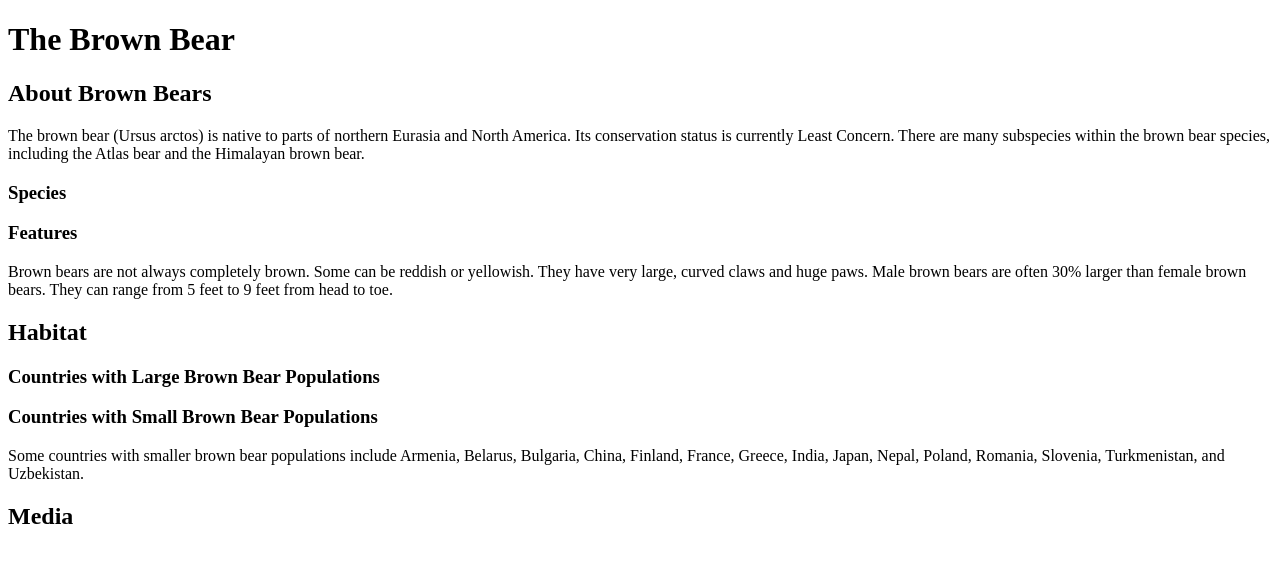
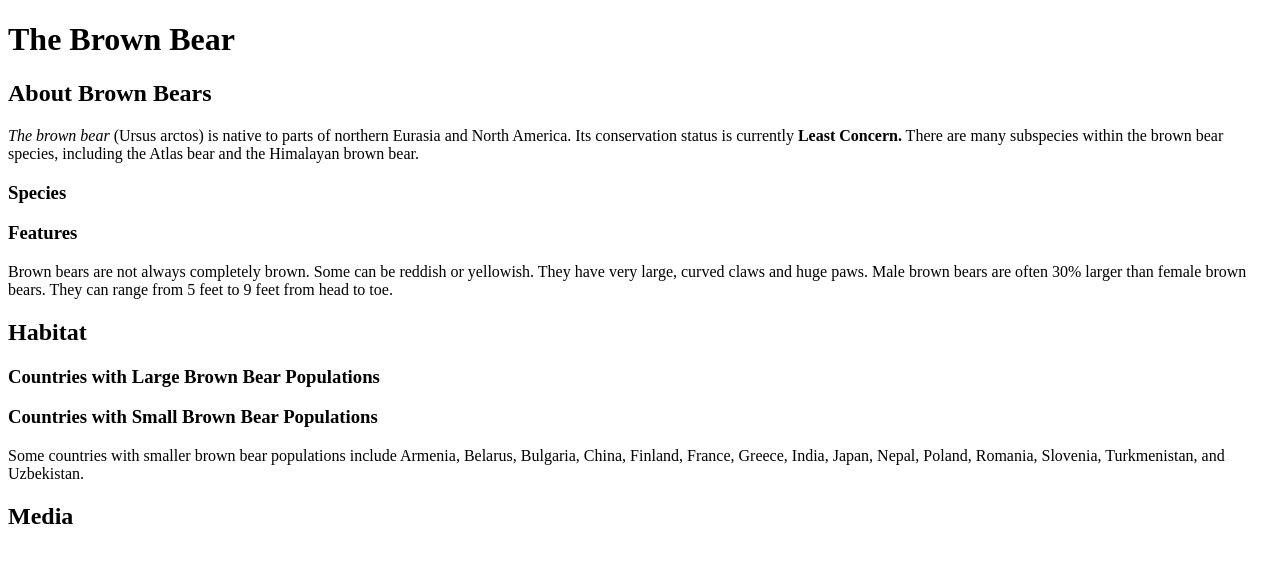
Before and after one commit to jairoferreira/LearningWithCodecademy, a plain HTML site: page INTRODUCTION.html in a window 1280 px wide. Drawn offline with Linux system fonts and the light colour scheme.

Commit message:
Styling Text

```diff
--- a/INTRODUCTION.html
+++ b/INTRODUCTION.html
@@ -16,9 +16,9 @@
     <h1>The Brown Bear</h1>
     <div id="introduction">
         <h2>About Brown Bears</h2>
-        <p>The brown bear (Ursus arctos) is native to parts of northern Eurasia and North America. Its conservation
-            status is currently Least Concern. There are many subspecies within the brown bear species, including the
-            Atlas bear and the Himalayan brown bear.</p>
+        <p><em>The brown bear</em> (Ursus arctos) is native to parts of northern Eurasia and North America. Its
+            conservation status is currently <strong>Least Concern.</strong> There are many subspecies within the brown
+            bear species, including the Atlas bear and the Himalayan brown bear.</p>
         <h3>Species</h3>
         <h3>Features</h3>
         <p>Brown bears are not always completely brown. Some can be reddish or yellowish. They have very large, curved
```
